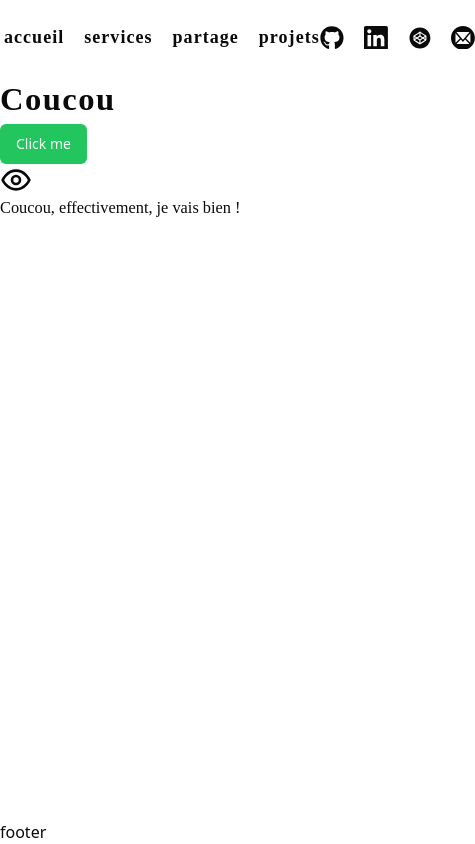
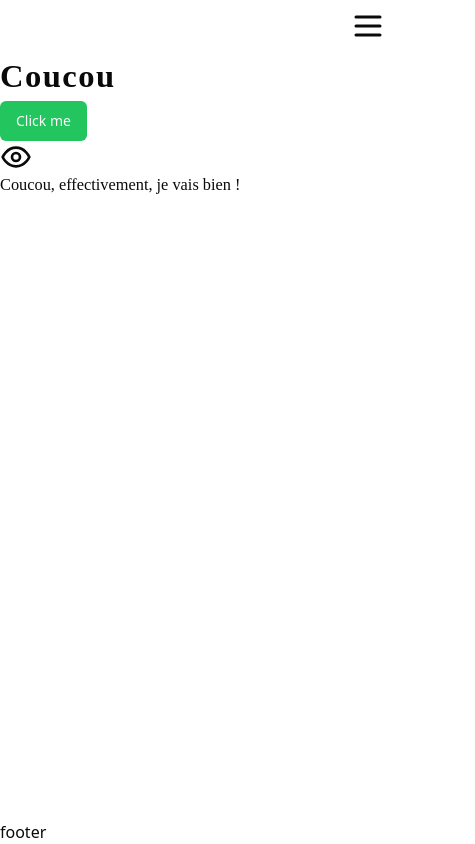
Before and after one commit to ChristopheC-83/c_de_c_front, a Next.js app: page / in a window 390 px wide. Shown: the whole page, 475 px wide, since content can reach past the window. Built offline with nearby package versions, Linux system fonts and the light colour scheme; a web font is replaced by a local one.

Commit message:
navigation resposive ok

```diff
--- a/components/header/Header.tsx
+++ b/components/header/Header.tsx
@@ -1,10 +1,16 @@
 import ComputerLinks from "./components/ComputerLinks";
 import ComputerNetworks from "./components/ComputerNetworks";
+import MenuSmartphone from "./components/MenuSmartphone";
 
 export default function Header() {
   return (
     <header>
-      <div className="container flex justify-around p-6">
+      {/* Menu si écran < 640px de klarge */}
+      <div className="container flex justify-end px-6 py-2 sm:hidden ">
+        <MenuSmartphone />
+      </div>
+      {/* Menu si écran > 640px de large */}
+      <div className="container sm:flex justify-around p-6 hidden ">
         <ComputerLinks />
         <ComputerNetworks />
       </div>
--- /dev/null
+++ b/components/header/components/MenuSmartphone.tsx
@@ -0,0 +1,43 @@
+import { Sheet, SheetContent, SheetTrigger } from "@/components/shadcn/sheet";
+import { Menu } from "lucide-react";
+import { navLinks } from "@/lib/navlinks";
+
+import Link from "next/link";
+import { socialLinks } from "@/lib/socialLinks";
+import { ImMail4 } from "react-icons/im";
+
+export default function MenuSmartphone() {
+  return (
+    <Sheet>
+      <SheetTrigger>
+        <div className="text-end ">
+          <h3>
+              <Menu className="h-9 w-9"/>
+          </h3>
+        </div>
+      </SheetTrigger>
+      <SheetContent>
+        <div className="flex flex-col my-12 gap-y-6">
+          {navLinks.map((link) => (
+            <Link key={link.id} href={link.href}>
+              <h3 className="hover:opacity-80 text-end">{link.label}</h3>
+            </Link>
+          ))}
+        </div>
+
+        <div className="w-full flex justify-between flex-wrap">
+          {socialLinks.map((link) => (
+            <Link key={link.id} href={link.href}>
+              <div className="text-3xl">{link.icon}</div>
+            </Link>
+          ))}
+          <a href="mailto:christophe.chiapetta@gmail.com">
+              <div className="text-3xl">
+                <ImMail4 />
+              </div>
+            </a>
+        </div>
+      </SheetContent>
+    </Sheet>
+  );
+}
--- a/components/shadcn/sheet.tsx
+++ b/components/shadcn/sheet.tsx
@@ -38,9 +38,9 @@ const sheetVariants = cva(
         top: "inset-x-0 top-0 border-b data-[state=closed]:slide-out-to-top data-[state=open]:slide-in-from-top",
         bottom:
           "inset-x-0 bottom-0 border-t data-[state=closed]:slide-out-to-bottom data-[state=open]:slide-in-from-bottom",
-        left: "inset-y-0 left-0 h-full w-3/4 border-r data-[state=closed]:slide-out-to-left data-[state=open]:slide-in-from-left sm:max-w-sm",
+        left: "inset-y-0 left-0 h-full w-3/4 xs:w-1/2 border-r data-[state=closed]:slide-out-to-left data-[state=open]:slide-in-from-left sm:max-w-sm",
         right:
-          "inset-y-0 right-0 h-full w-3/4  border-l data-[state=closed]:slide-out-to-right data-[state=open]:slide-in-from-right sm:max-w-sm",
+          "inset-y-0 right-0 h-full w-3/4 xs:w-1/2 border-l data-[state=closed]:slide-out-to-right data-[state=open]:slide-in-from-right sm:max-w-sm",
       },
     },
     defaultVariants: {
--- a/lib/navlinks.ts
+++ b/lib/navlinks.ts
@@ -14,7 +14,7 @@ export const navLinks: NavlinksType[] = [
   {
     id: 3,
     href: "/share",
-    label: "partage",
+    label: "partages",
   },
   {
     id: 4,
```
